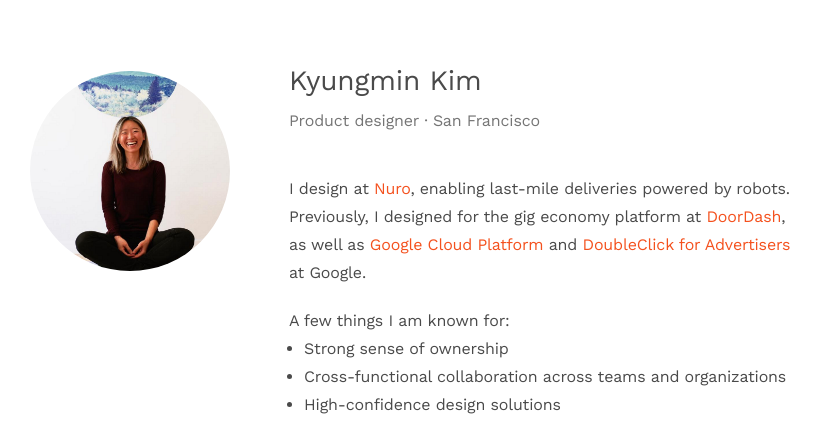
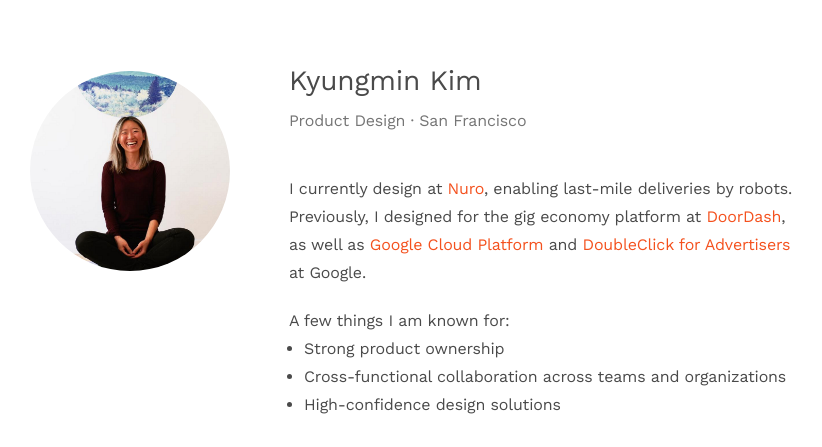
Before and after one commit to kyungmin/kyungmin.github.io, a Jekyll site: the page built from index.md, in a window 1280 px wide. Shown: the top 447 px of the page, without its empty margins (92-914 px from the left). Built offline with Jekyll 4.4.1, drawn with Linux system fonts in a browser that asks for light colours.

Commit message:
Update home.html

```diff
--- a/_layouts/home.html
+++ b/_layouts/home.html
@@ -6,11 +6,11 @@ layout: default
   <div class="animated bounceIn photo"></div>
   <div class="animated fadeIn">
     <h1>Kyungmin Kim</h1>
-    <p>Product designer · San Francisco</p>
-    <p>I design at <a href="http://www.nuro.ai" target="_blank">Nuro</a>, enabling last-mile deliveries powered by robots. Previously, I designed for the gig economy platform at <a href="http://www.doordash.com" target="_blank">DoorDash</a>, as well as <a href="https://cloud.google.com/" target="_blank">Google Cloud Platform</a> and <a href="https://www.doubleclickbygoogle.com/solutions/digital-marketing/campaign-manager/" target="_blank">DoubleClick for Advertisers</a> at Google.</p>
+    <p>Product Design · San Francisco</p>
+    <p>I currently design at <a href="http://www.nuro.ai" target="_blank">Nuro</a>, enabling last-mile deliveries by robots. Previously, I designed for the gig economy platform at <a href="http://www.doordash.com" target="_blank">DoorDash</a>, as well as <a href="https://cloud.google.com/" target="_blank">Google Cloud Platform</a> and <a href="https://www.doubleclickbygoogle.com/solutions/digital-marketing/campaign-manager/" target="_blank">DoubleClick for Advertisers</a> at Google.</p>
     <p>A few things I am known for:</p>
     <ul>
-      <li>Strong sense of ownership</li>
+      <li>Strong product ownership</li>
       <li>Cross-functional collaboration across teams and organizations</li>
       <li>High-confidence design solutions</li>
     </ul>
```
